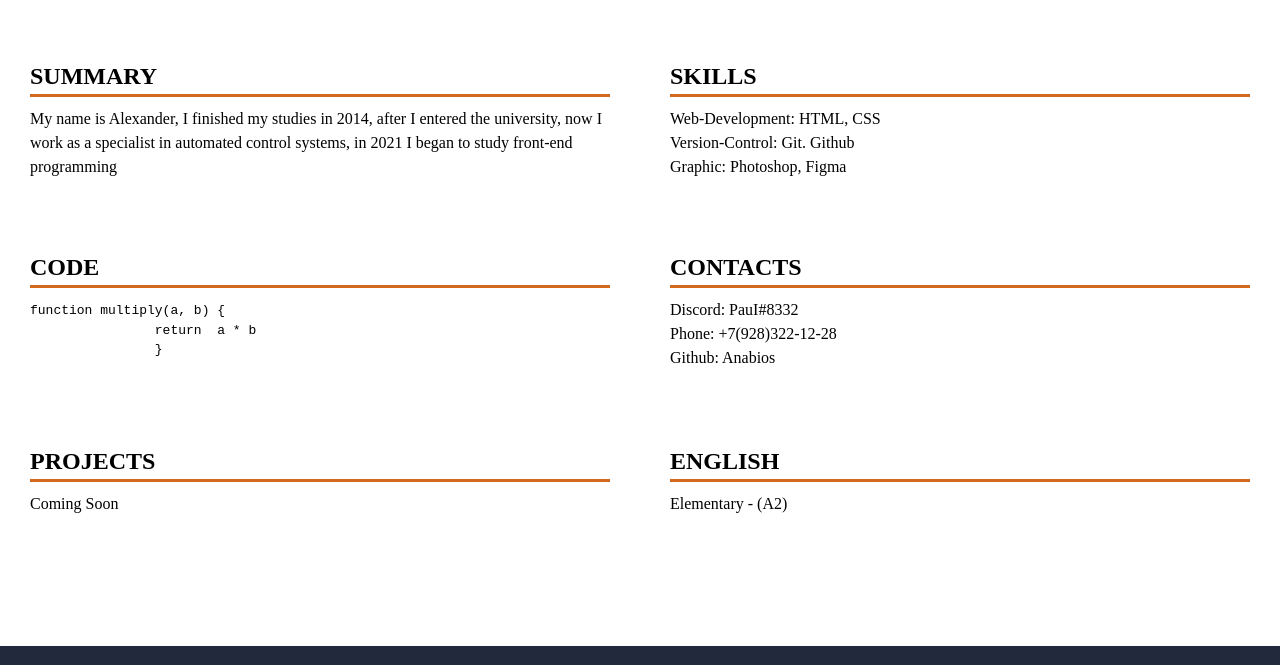
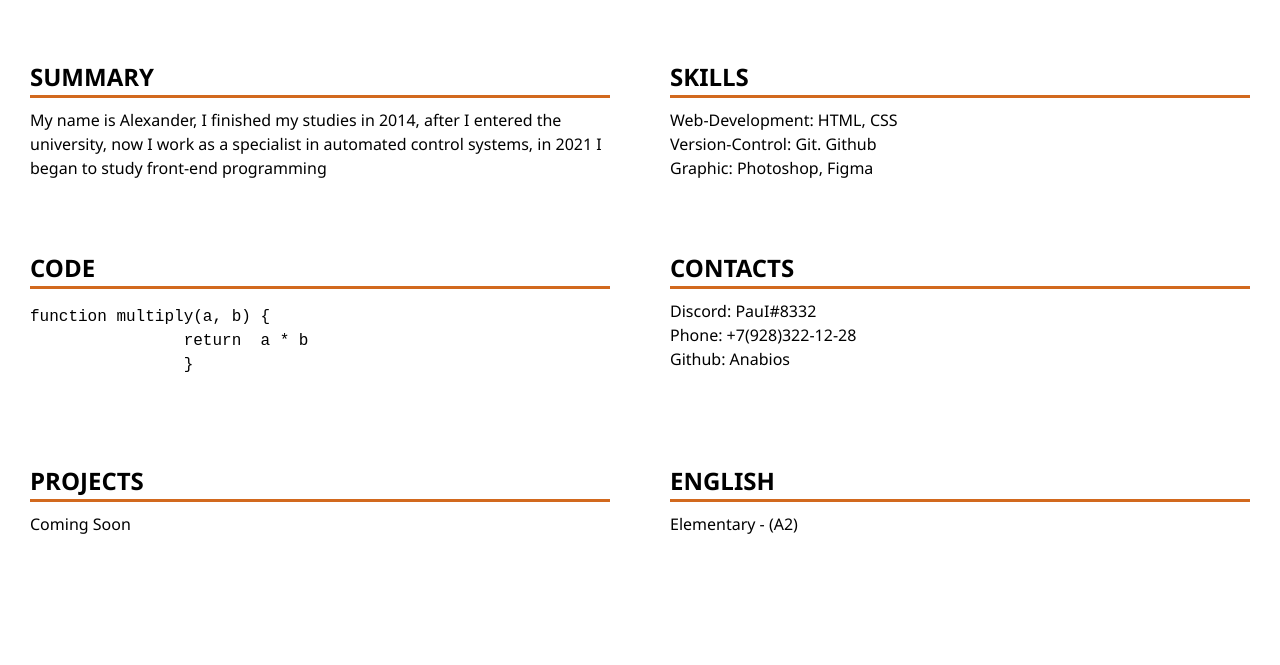
Before and after one commit to Anabios/rsschool-cv, a plain HTML site: page index.html in a window 1280 px wide. Shown: the part 321-986 px from the top of the page. Drawn offline with Linux system fonts and the light colour scheme.

Commit message:
feat: connected the font

```diff
--- a/style.css
+++ b/style.css
@@ -68,6 +68,10 @@ select {
   font: inherit;
 }
 
+body {
+  font-family: 'Segoe UI', Tahoma, Geneva, Verdana, sans-serif;
+  font-size: 16px;
+}
 
 .container {
 max-width: 1280px;
```
